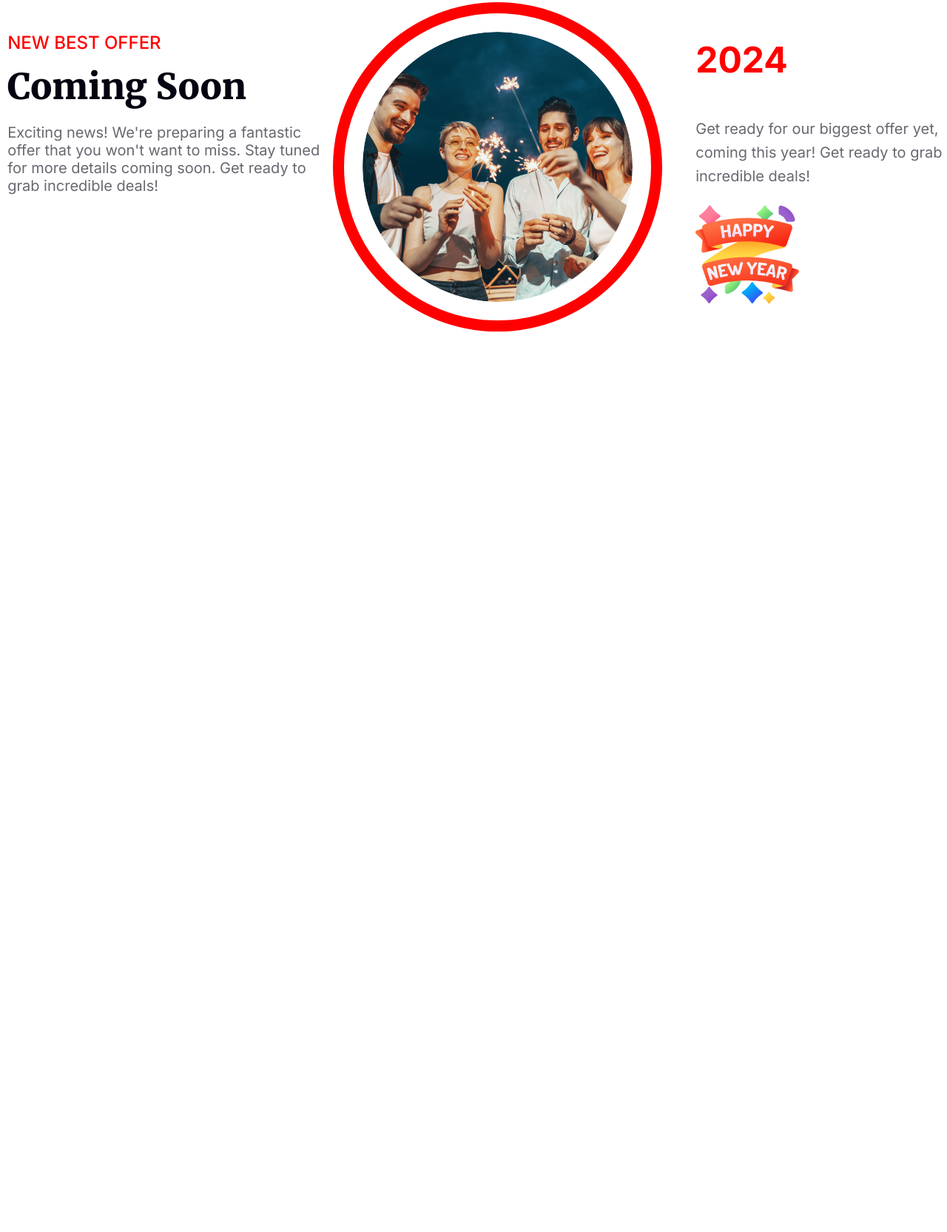
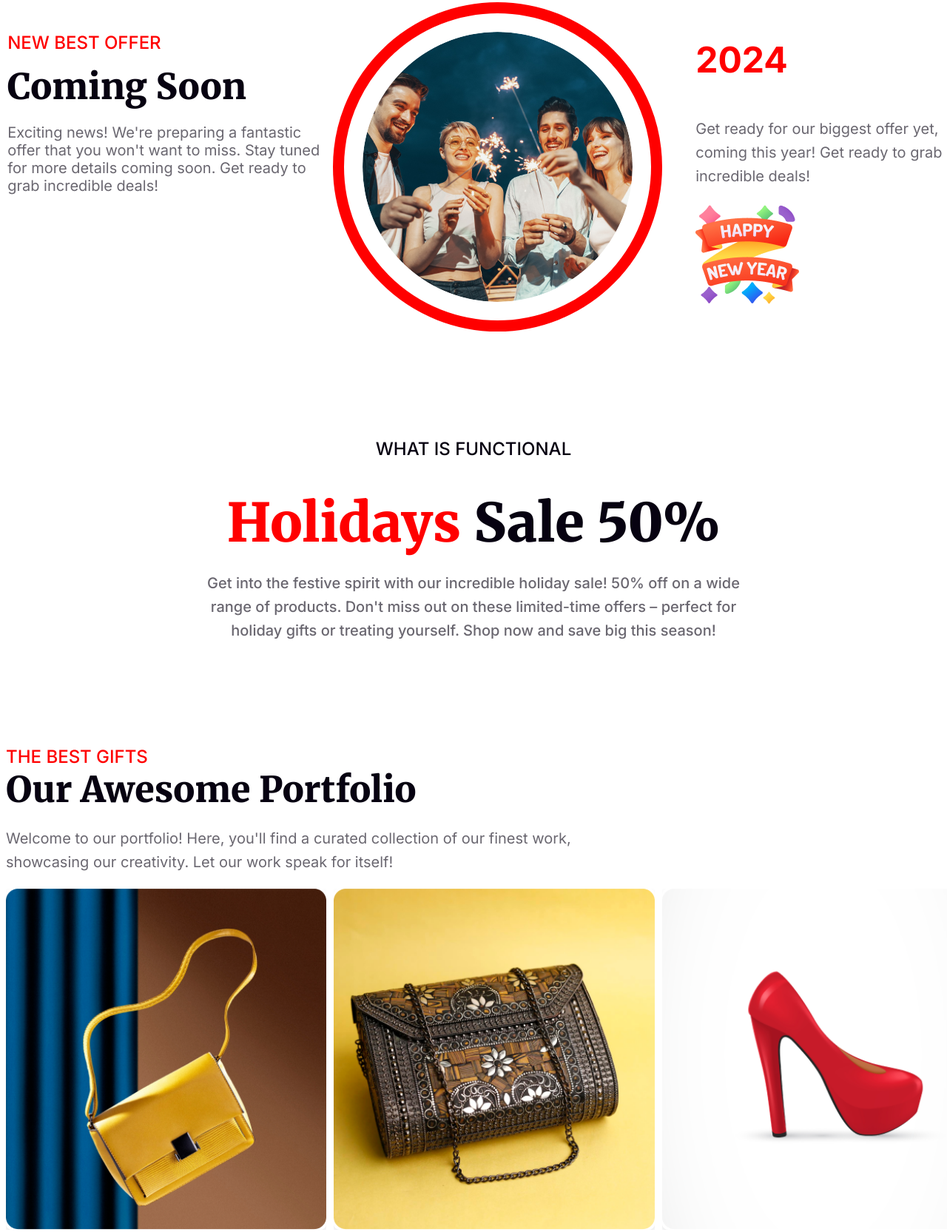
Before and after one commit to Th3At0nic/new-year-new-mission, a plain HTML site: page index.html in a window 1280 px wide. Shown: the part 3103-4768 px from the top of the page at 74% size. Before the commit the page ends 3563 px from the top, so only its background shows below. Drawn offline with Linux system fonts and the light colour scheme.

Commit message:
added holiday sale, portfolio section with hover effect and completed

```diff
--- a/index.html
+++ b/index.html
@@ -81,8 +81,37 @@
               Get ready for our biggest offer yet, coming this year! Get ready
               to grab incredible deals!
             </p>
-            <img class="offer-year-img" src="./images/Group 96.png" alt="">
+            <img class="offer-year-img" src="./images/Group 96.png" alt="" />
           </div>
+        </div>
+      </section>
+      <section>
+        <div class="holiday-article-container">
+          <h5 class="holiday-functional">WHAT IS FUNCTIONAL</h5>
+          <h2 class="holiday-sale">
+            <span id="txt-holidays">Holidays </span>Sale 50%
+          </h2>
+          <p class="holiday-description">
+            Get into the festive spirit with our incredible holiday sale! 50%
+            off on a wide range of products. Don't miss out on these
+            limited-time offers – perfect for holiday gifts or treating
+            yourself. Shop now and save big this season!
+          </p>
+        </div>
+      </section>
+      <section>
+        <div class="portfolio-container">
+          <h5 class="portfolio-gift">THE BEST GIFTS</h5>
+          <h3 class="portfolio-title">Our Awesome Portfolio</h3>
+          <p class="portfolio-description">Welcome to our portfolio! Here, you'll find a curated collection of our finest work, showcasing our creativity. Let our work speak for itself!</p>
+        </div>
+        <div class="portfolio-img-container">
+            <div class="portfolio-img"><img src="./images/Rectangle 3.png" alt=""></div>
+            <div class="portfolio-img"><img src="./images/Rectangle 4.png" alt=""></div>
+            <div class="portfolio-img"><img src="./images/Rectangle 5.png" alt=""></div>
+            <div class="portfolio-img"><img src="./images/Rectangle 6.png" alt=""></div>
+            <div class="portfolio-img"><img src="./images/Rectangle 7.png" alt=""></div>
+            <div class="portfolio-img"><img src="./images/Rectangle 8.png" alt=""></div>
         </div>
       </section>
     </main>
--- a/style.css
+++ b/style.css
@@ -1,4 +1,30 @@
 /* shared styles */
+:root {
+  --dark-color: #191f1d;
+  --mid-dark: #555a57;
+  --light-color: #ece0c8;
+  --mid-light: #949993;
+  --shadow: #0005;
+  --linear-rainbow: linear-gradient(
+    to right,
+    #ede6bf,
+    #ecc947,
+    #cb5a31,
+    #6f5d79,
+    #4e779a
+  );
+  --circle-rainbow: radial-gradient(
+    circle at left top,
+    #ede6bf,
+    #ecc947,
+    #cb5a31,
+    #6f5d79,
+    #4e779a
+  );
+  --noise-texture: url(https://i.gyazo.com/a26366e538851a5c569ff648e99b7fd4.png);
+  --gif-texture: url(https://64.media.tumblr.com/da60c13b478dda09ab90c27e880983b8/tumblr_nd4pwdPKdc1tun3l0o1_1280.gifv);
+}
+
 body {
   margin-top: 50px;
 }
@@ -175,7 +201,7 @@ header {
 }
 
 .offer-img {
-  border-radius: 463px;
+  border-radius: 50%;
   border: 15px solid #f00;
   padding: 25px;
 }
@@ -195,6 +221,93 @@ header {
   padding-left: 50px;
 }
 
-.offer-year-img{
-    padding-left: 50px;
+.offer-year-img {
+  padding-left: 50px;
 }
+
+/* Holiday sale 50% styles*/
+.holiday-functional {
+  color: #070211;
+  font-family: Inter;
+  font-size: 24px;
+  font-weight: 500;
+}
+#txt-holidays {
+  color: #f00;
+}
+.holiday-sale {
+  color: #070211;
+  font-family: Merriweather;
+  font-size: 72px;
+  font-weight: 900;
+  margin: 0;
+}
+.holiday-description {
+  color: rgba(7, 2, 17, 0.6);
+  font-family: Inter;
+  font-size: 20px;
+  font-weight: 500;
+  line-height: 32px;
+  padding: 0 250px;
+}
+.holiday-article-container {
+  text-align: center;
+}
+
+/* portfolio section styles */
+.portfolio-container {
+  width: 1320px;
+  margin: auto;
+}
+
+.portfolio-gift {
+  color: #f00;
+  font-family: Inter;
+  font-size: 24px;
+  font-weight: 500;
+  margin: 0;
+}
+.portfolio-title {
+  color: #070211;
+  font-family: Merriweather;
+  font-size: 48px;
+  margin: 0;
+  font-weight: 900;
+  text-transform: capitalize;
+}
+
+.portfolio-description {
+  color: rgba(7, 2, 17, 0.6);
+  font-family: Inter;
+  font-size: 20px;
+  font-weight: 400;
+  line-height: 32px;
+  width: 65%;
+}
+
+.portfolio-img-container {
+  display: grid;
+  grid-template-columns: repeat(3, 1fr);
+  gap: 10px;
+  width: 1320px;
+  margin: auto;
+}
+
+.portfolio-img {
+  position: relative;
+  overflow: hidden; /* Ensure the hover effect doesn't cause overflow */
+}
+
+.portfolio-img img {
+  width: 100%;
+  height: auto;
+  display: block;
+  border-radius: 8px; /* Optional: adds rounded corners to the images */
+  box-shadow: 0 4px 8px rgba(0, 0, 0, 0.1); /* Optional: adds a shadow to the images */
+  transition: transform 0.3s ease, box-shadow 0.3s ease; /* Smooth transition for hover effect */
+}
+
+.portfolio-img img:hover {
+  transform: scale(1.05); /* Slightly enlarges the image */
+  box-shadow: 0 8px 16px rgba(0, 0, 0, 0.2); /* Enhances the shadow on hover */
+}
```
